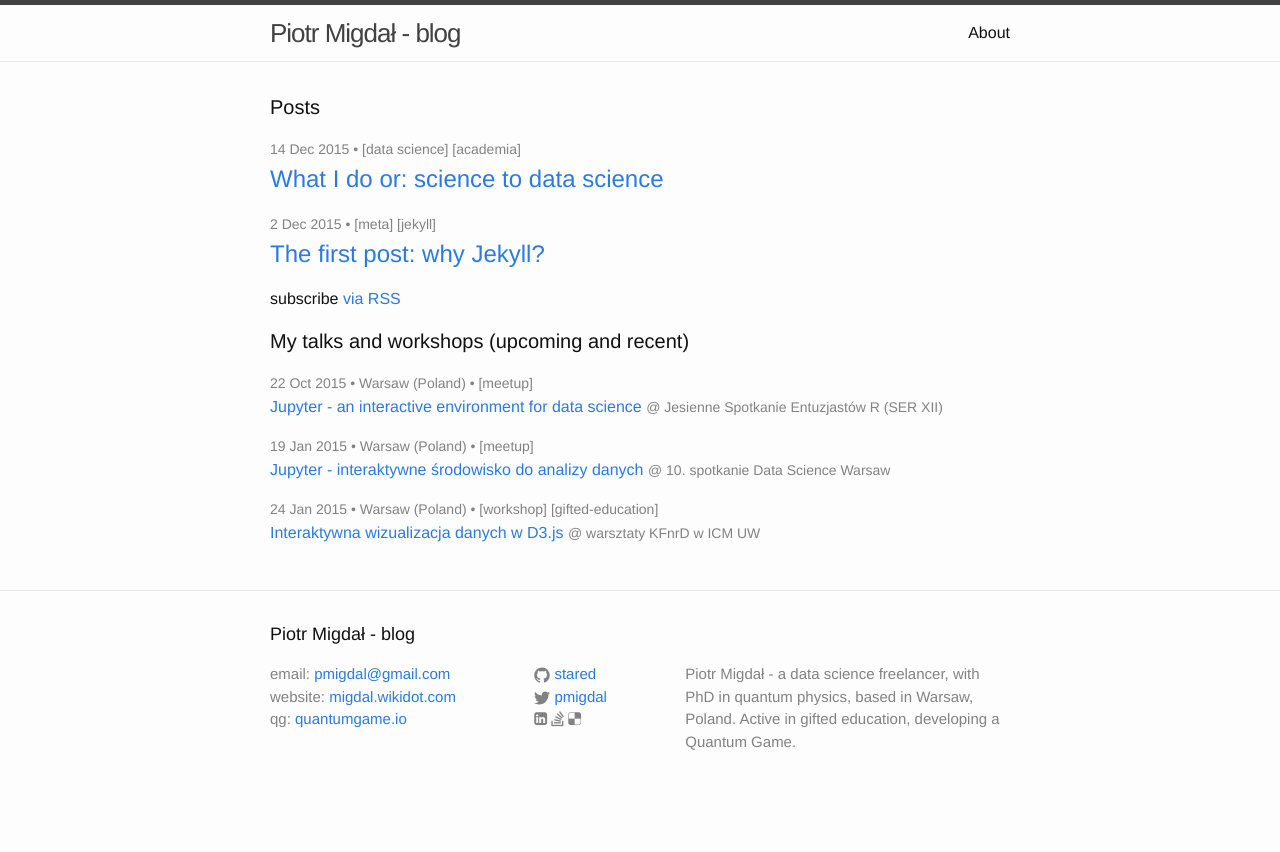
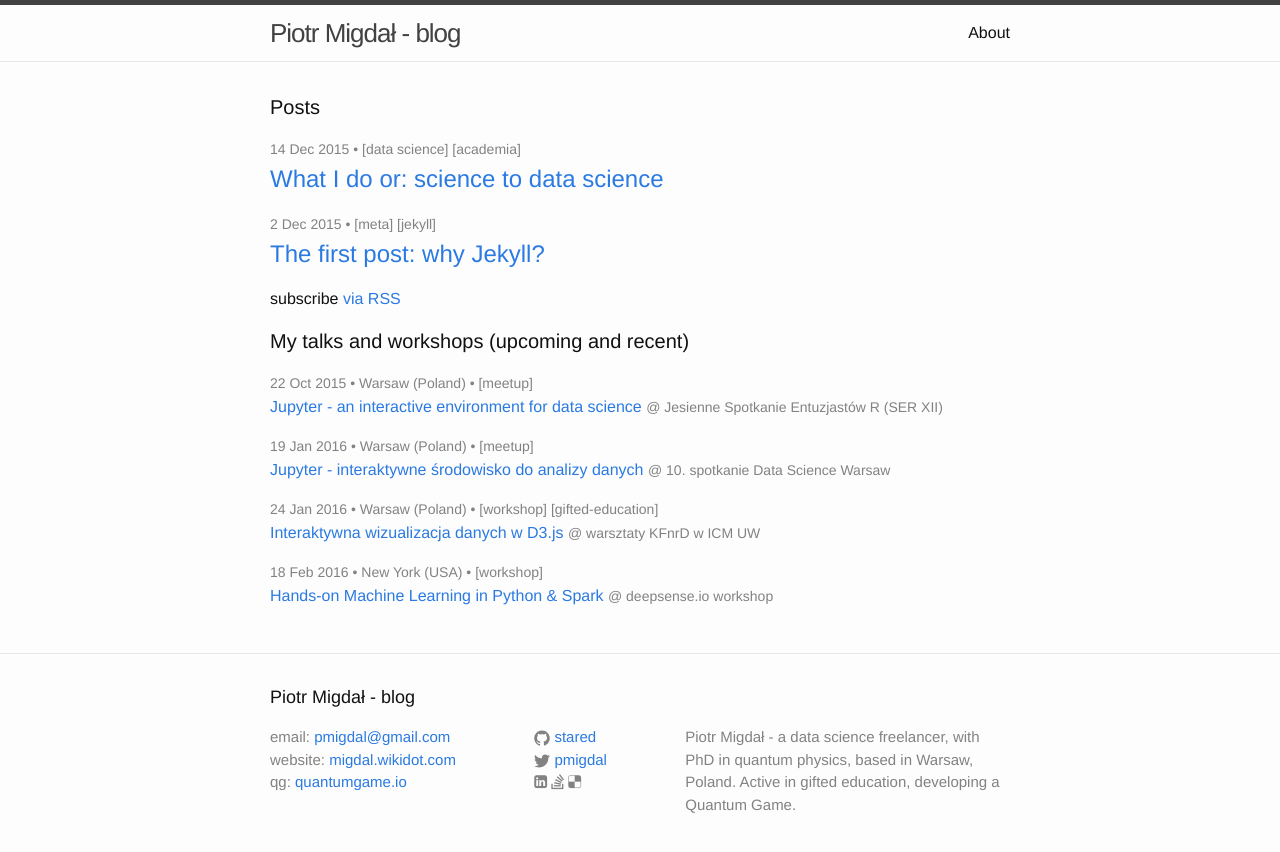
Before and after one commit to stared/jekyll-blog-pre-2022, a Jekyll site: the page built from index.html, in a window 1280 px wide. Shown: the top 852 px of the page. Built offline with Jekyll 4.4.1, drawn with Linux system fonts in a browser that asks for light colours; nearby versions of some CDN libraries.

Commit message:
events update

```diff
--- a/_data/events.yaml
+++ b/_data/events.yaml
@@ -9,12 +9,19 @@
   event: 10. spotkanie Data Science Warsaw
   href:  http://www.meetup.com/Data-Science-Warsaw/events/228027529/
   place: Warsaw (Poland)
-  date:  2015-01-19
+  date:  2016-01-19
   tags:  [meetup]
 
 - talk:  Interaktywna wizualizacja danych w D3.js
   event: warsztaty KFnrD w ICM UW
   href:  http://fundusz.org/program/warsztaty-i-obozy/516-oferta-zajec-w-tym-roku-szkolnym
   place: Warsaw (Poland)
-  date:  2015-01-24
+  date:  2016-01-24
   tags:  [workshop, gifted-education]
+
+- talk:  Hands-on Machine Learning in Python & Spark
+  event: deepsense.io workshop
+  href:  http://workshops.deepsense.io/workshops/new-york-usa-feb-18th-19th-2016/
+  place: New York (USA)
+  date:  2016-02-18
+  tags:  [workshop]
```
